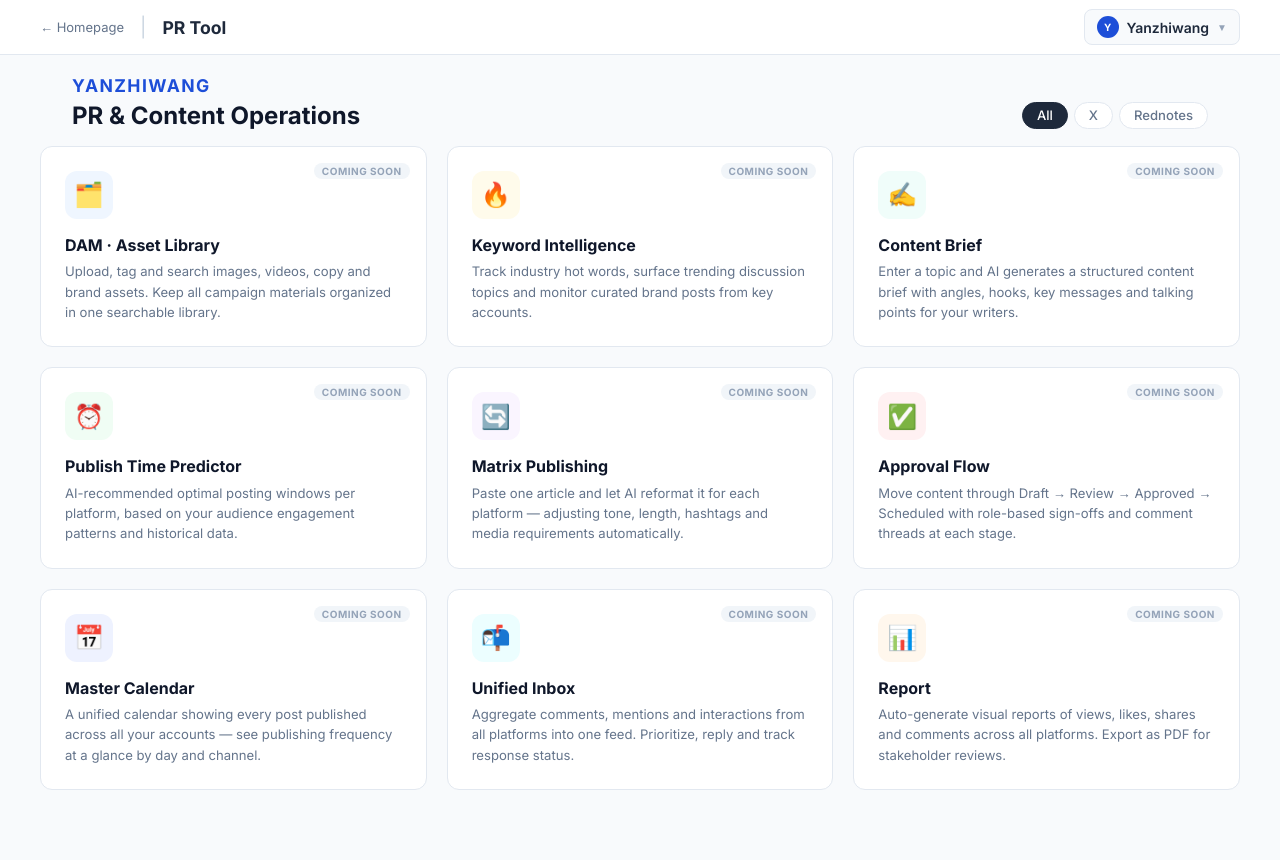
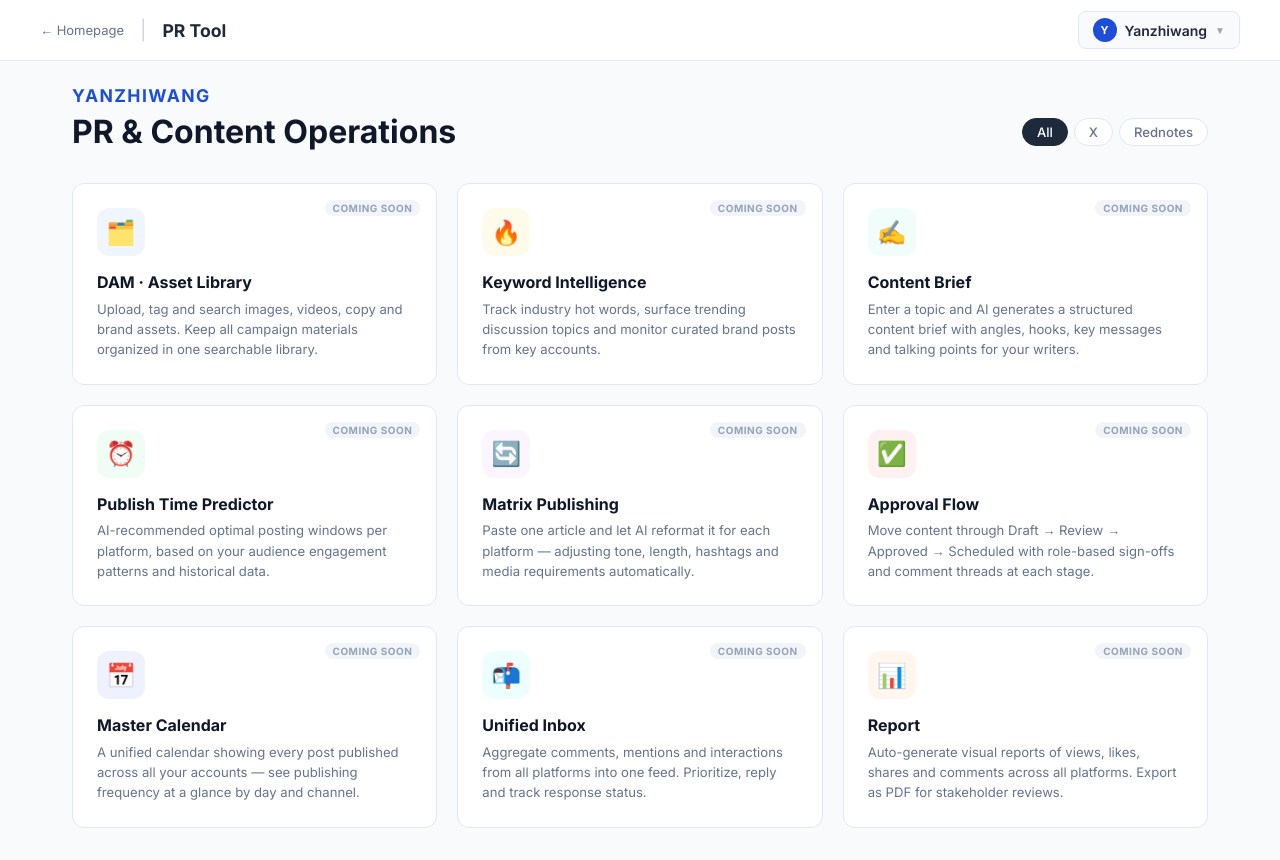
Before and after one commit to ceciliacao31/Yanzhi-website, a website built with Vite: page docs/pr-tool.html in a window 1280 px wide. Before the commit the page ends 800 px from the top, so only its background shows below. Built offline with nearby package versions, Linux system fonts and the light colour scheme.

Commit message:
Restore card styling with compact hero and filter bar

```diff
--- a/docs/pr-tool.html
+++ b/docs/pr-tool.html
@@ -11,31 +11,23 @@
     <style>
         *, *::before, *::after { box-sizing: border-box; margin: 0; padding: 0; }
 
-        html, body {
-            height: 100%;
-            overflow: hidden;
+        body {
             font-family: 'Inter', system-ui, sans-serif;
             background: #f8fafc;
             color: #1e293b;
+            min-height: 100vh;
         }
 
-        .pr-page {
-            display: flex;
-            flex-direction: column;
-            height: 100vh;
-        }
-
-        /* ── Header ── */
+        /* Header */
         .pr-header {
             background: #fff;
             border-bottom: 1px solid #e2e8f0;
             padding: 0 2rem;
-            flex-shrink: 0;
         }
         .pr-header-inner {
             max-width: 1200px;
             margin: 0 auto;
-            height: 54px;
+            height: 60px;
             display: flex;
             align-items: center;
             justify-content: space-between;
@@ -56,7 +48,7 @@
             display: flex;
             align-items: center;
             gap: 0.5rem;
-            padding: 0.35rem 0.75rem;
+            padding: 0.4rem 0.875rem;
             background: #f8fafc;
             border: 1px solid #e2e8f0;
             border-radius: 8px;
@@ -69,10 +61,10 @@
         }
         .account-btn:hover { background: #f1f5f9; border-color: #cbd5e1; }
         .account-avatar {
-            width: 22px; height: 22px;
+            width: 24px; height: 24px;
             border-radius: 50%;
             display: flex; align-items: center; justify-content: center;
-            font-size: 10px; font-weight: 700; color: #fff; flex-shrink: 0;
+            font-size: 11px; font-weight: 700; color: #fff; flex-shrink: 0;
         }
         .account-chevron { font-size: 10px; color: #94a3b8; }
         .account-dropdown {
@@ -84,20 +76,20 @@
             border: 1px solid #e2e8f0;
             border-radius: 10px;
             box-shadow: 0 8px 24px rgba(0,0,0,0.12);
-            min-width: 190px;
+            min-width: 200px;
             overflow: hidden;
             z-index: 100;
         }
         .account-dropdown.open { display: block; }
         .account-dropdown-label {
-            padding: 0.45rem 0.875rem;
+            padding: 0.5rem 0.875rem;
             font-size: 11px; font-weight: 700;
             text-transform: uppercase; letter-spacing: 0.05em;
             color: #94a3b8; border-bottom: 1px solid #f1f5f9;
         }
         .account-option {
             display: flex; align-items: center; gap: 0.625rem;
-            padding: 0.575rem 0.875rem;
+            padding: 0.625rem 0.875rem;
             cursor: pointer; transition: background 0.1s;
             border: none; background: none; width: 100%;
             text-align: left; font-family: inherit; font-size: 0.875rem; color: #1e293b;
@@ -107,20 +99,18 @@
         .account-option-name { font-weight: 600; flex: 1; }
         .account-option-check { color: #1d4ed8; font-size: 13px; }
 
-        /* ── Hero ── */
+        /* Hero */
         .pr-hero {
             max-width: 1200px;
             margin: 0 auto;
-            width: 100%;
-            padding: 1.25rem 2rem 1rem;
-            flex-shrink: 0;
+            padding: 1.5rem 2rem 1rem;
         }
         .pr-hero-eyebrow {
             font-size: 1.1rem;
             font-weight: 700;
             text-transform: uppercase;
             letter-spacing: 0.08em;
-            margin-bottom: 0.3rem;
+            margin-bottom: 0.4rem;
         }
         .pr-hero-row {
             display: flex;
@@ -129,7 +119,7 @@
             gap: 1rem;
         }
         .pr-hero h1 {
-            font-size: 1.5rem;
+            font-size: 2rem;
             font-weight: 700;
             color: #0f172a;
         }
@@ -159,23 +149,17 @@
             color: #fff;
         }
 
-        /* ── Grid ── */
-        .pr-grid-wrap {
-            flex: 1;
-            overflow: hidden;
-            padding: 0 2rem 1.5rem;
-        }
+        /* Grid */
         .pr-grid {
             max-width: 1200px;
             margin: 0 auto;
-            height: 100%;
+            padding: 1rem 2rem 2rem;
             display: grid;
-            grid-template-columns: repeat(3, 1fr);
-            grid-template-rows: repeat(3, 1fr);
+            grid-template-columns: repeat(auto-fill, minmax(280px, 1fr));
             gap: 1.25rem;
         }
 
-        /* ── Card ── */
+        /* Card */
         .pr-card {
             background: #fff;
             border: 1px solid #e2e8f0;
@@ -186,8 +170,7 @@
             position: relative;
             text-decoration: none;
             color: inherit;
-            display: flex;
-            flex-direction: column;
+            display: block;
         }
         .pr-card:hover {
             box-shadow: 0 8px 24px rgba(0,0,0,0.1);
@@ -200,7 +183,6 @@
             display: flex; align-items: center; justify-content: center;
             font-size: 1.5rem;
             margin-bottom: 1rem;
-            flex-shrink: 0;
         }
         .pr-card-name { font-size: 1rem; font-weight: 700; color: #0f172a; margin-bottom: 0.4rem; }
         .pr-card-desc { font-size: 0.82rem; color: #64748b; line-height: 1.55; }
@@ -225,7 +207,6 @@
     </style>
 </head>
 <body>
-<div class="pr-page">
 
     <header class="pr-header">
         <div class="pr-header-inner">
@@ -269,7 +250,6 @@
         </div>
     </div>
 
-    <div class="pr-grid-wrap">
     <div class="pr-grid">
         <a href="#" class="pr-card">
             <span class="pr-card-badge">Coming Soon</span>
@@ -326,9 +306,6 @@
             <div class="pr-card-desc">Auto-generate visual reports of views, likes, shares and comments across all platforms. Export as PDF for stakeholder reviews.</div>
         </a>
     </div>
-    </div>
-
-</div>
 
     <script>
         const ACCOUNTS = {
```
Also changed, not shown: pr-tool.html (+19 -42 lines). Lines whose indentation alone changed are shown as unchanged.
